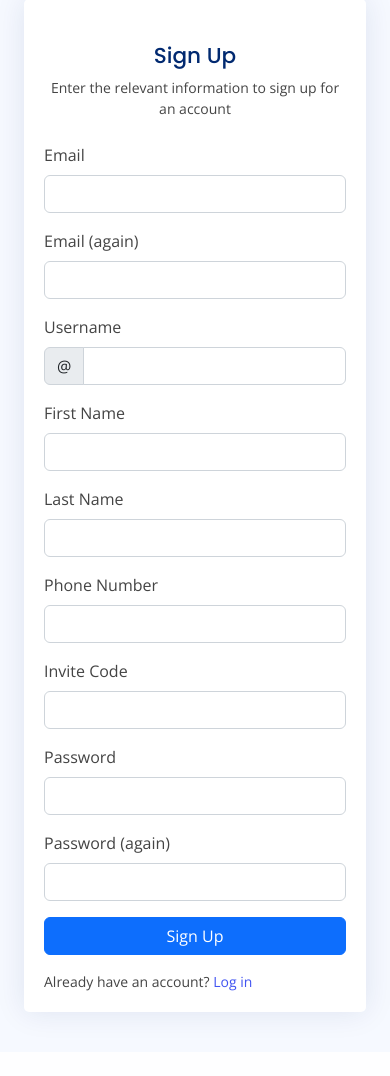
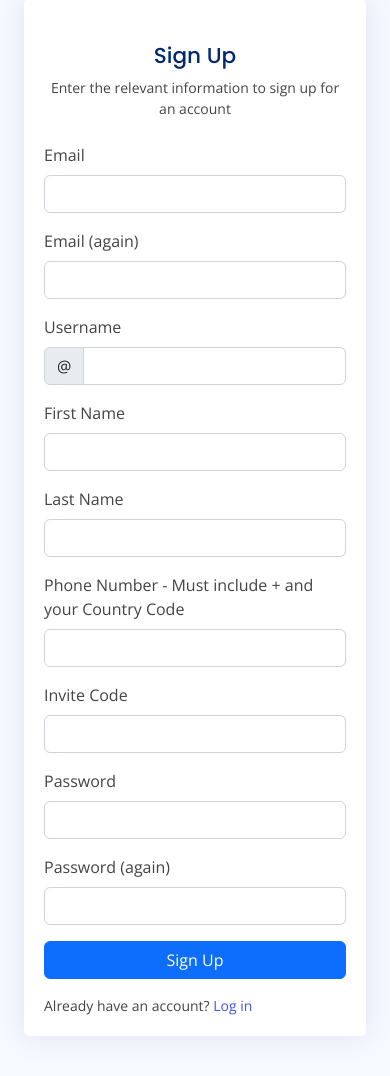
Before and after one commit to StoneMasons4106/pioneer-partner, a Django app: page /accounts/signup/ in a window 390 px wide. Shown: the part 97-1173 px from the top of the page. Before the commit the page ends 1122 px from the top, so only its background shows below. Run offline with Django 4.2, Linux system fonts and the light colour scheme; parts of the project's set-up code (start-up, migrations or seed data) failed here and were passed over; some libraries are stand-ins or nearby versions.

Commit message:
Adding conditions to phone number labels.

```diff
--- a/profiles/forms.py
+++ b/profiles/forms.py
@@ -17,7 +17,7 @@ class UserProfileForm(forms.ModelForm):
             'profile_picture': 'Profile Picture',
             'bio': 'Bio',
             'location': 'Location',
-            'phone': 'Phone',
+            'phone': 'Phone - Must include + and Country Code',
         }
 
         for field in self.fields:
--- a/templates/allauth/account/signup.html
+++ b/templates/allauth/account/signup.html
@@ -218,7 +218,7 @@
 
                       <div class="col-12">
                         <label for="id_last_name" class="form-label"
-                          >Phone Number</label
+                          >Phone Number - Must include + and your Country Code</label
                         >
                         <input
                           type="tel"
```
